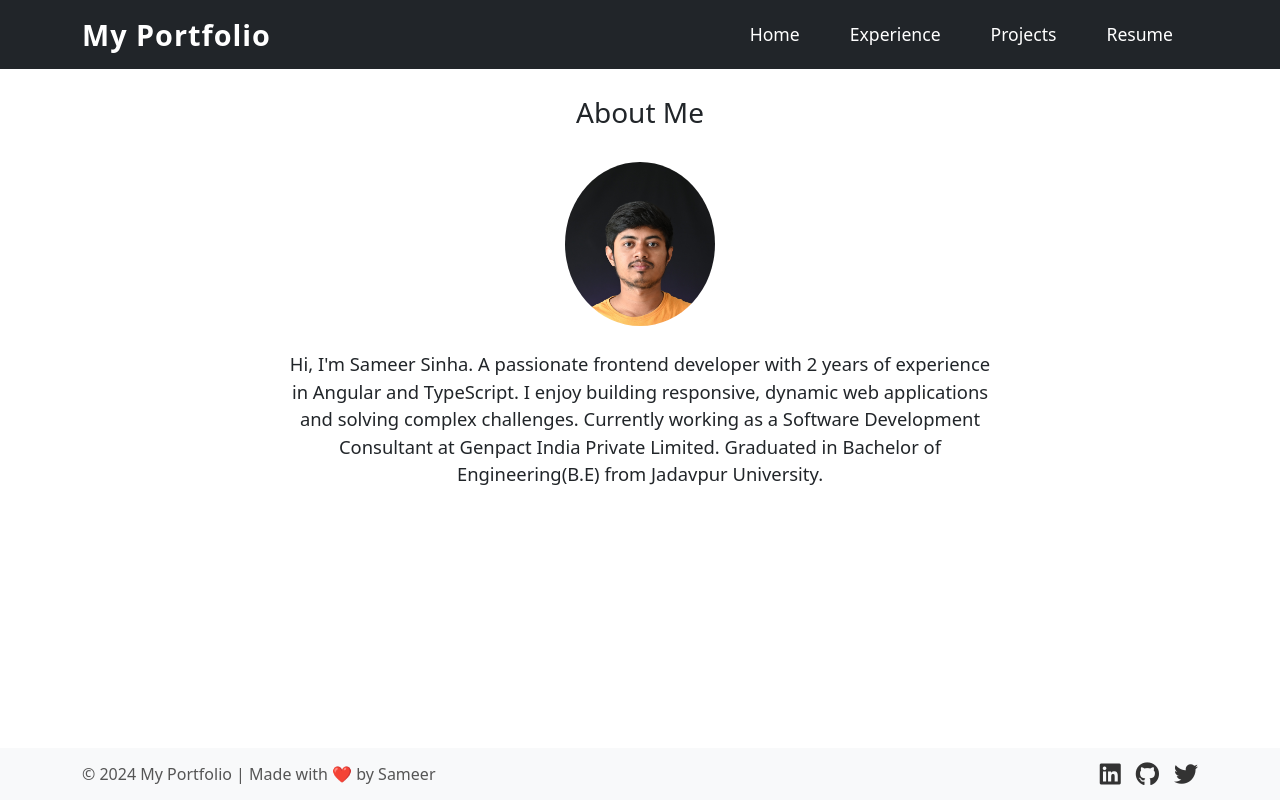
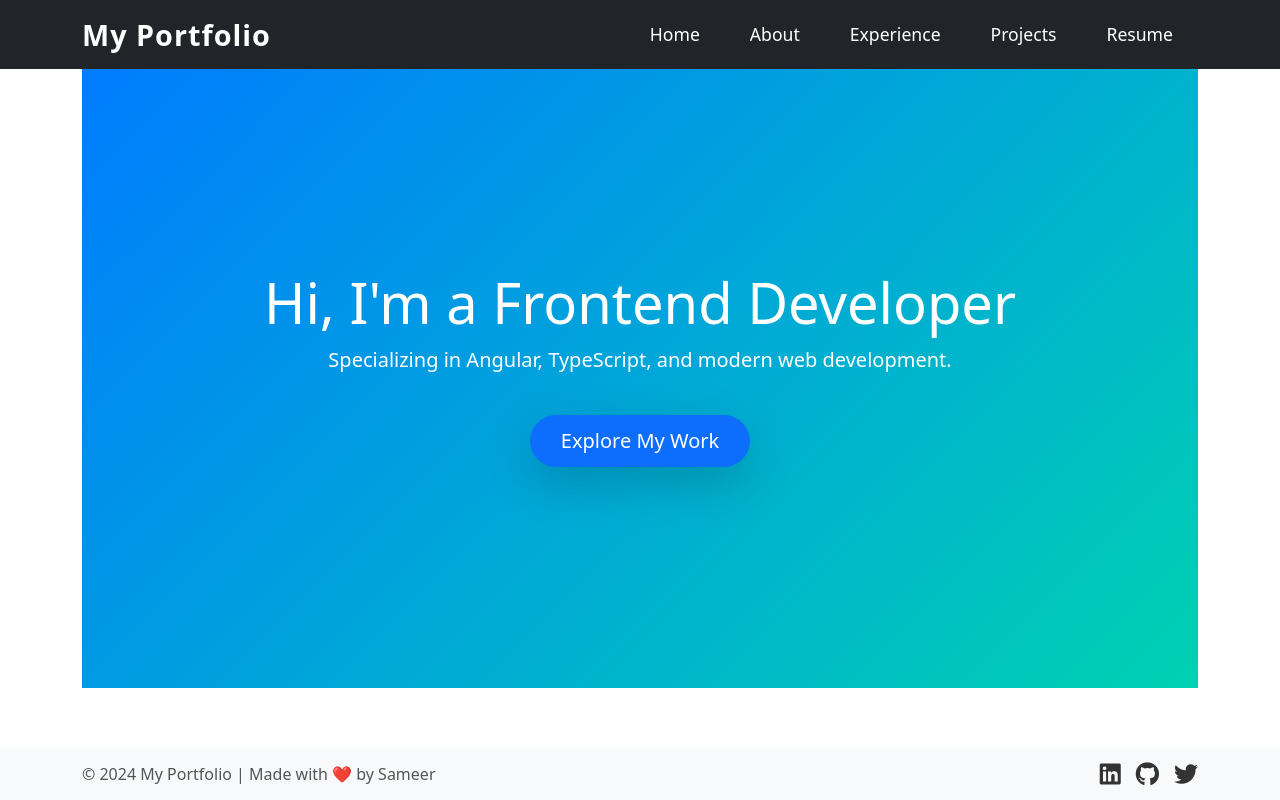
Before and after one commit to sameer882000/portfolio-angular, an Angular app: page / in a window 1280 px wide. Built offline with nearby package versions, Linux system fonts and the light colour scheme.

Commit message:
seventh commit revert😵‍💫

```diff
--- a/src/app/app-routing.module.ts
+++ b/src/app/app-routing.module.ts
@@ -8,8 +8,8 @@
 
 
 const routes: Routes = [
-  { path: '', component: AboutComponent },
-  // { path: 'about', component: AboutComponent },
+  { path: '', component: HomeComponent },
+  { path: 'about', component: AboutComponent },
   { path: 'projects', component: ProjectsComponent },
   { path: 'contact', component: ContactComponent },
    { path: 'experience', component: ExperienceComponent },
--- a/src/app/app.component.html
+++ b/src/app/app.component.html
@@ -17,9 +17,9 @@
           <li class="nav-item">
             <a class="nav-link" routerLink="/" (click)="closeMenu()">Home</a>
           </li>
-          <!-- <li class="nav-item">
+          <li class="nav-item">
             <a class="nav-link" routerLink="/about" (click)="closeMenu()">About</a>
-          </li> -->
+          </li>
           <li class="nav-item">
             <a class="nav-link" routerLink="/experience" (click)="closeMenu()">Experience</a>
           </li>
```
